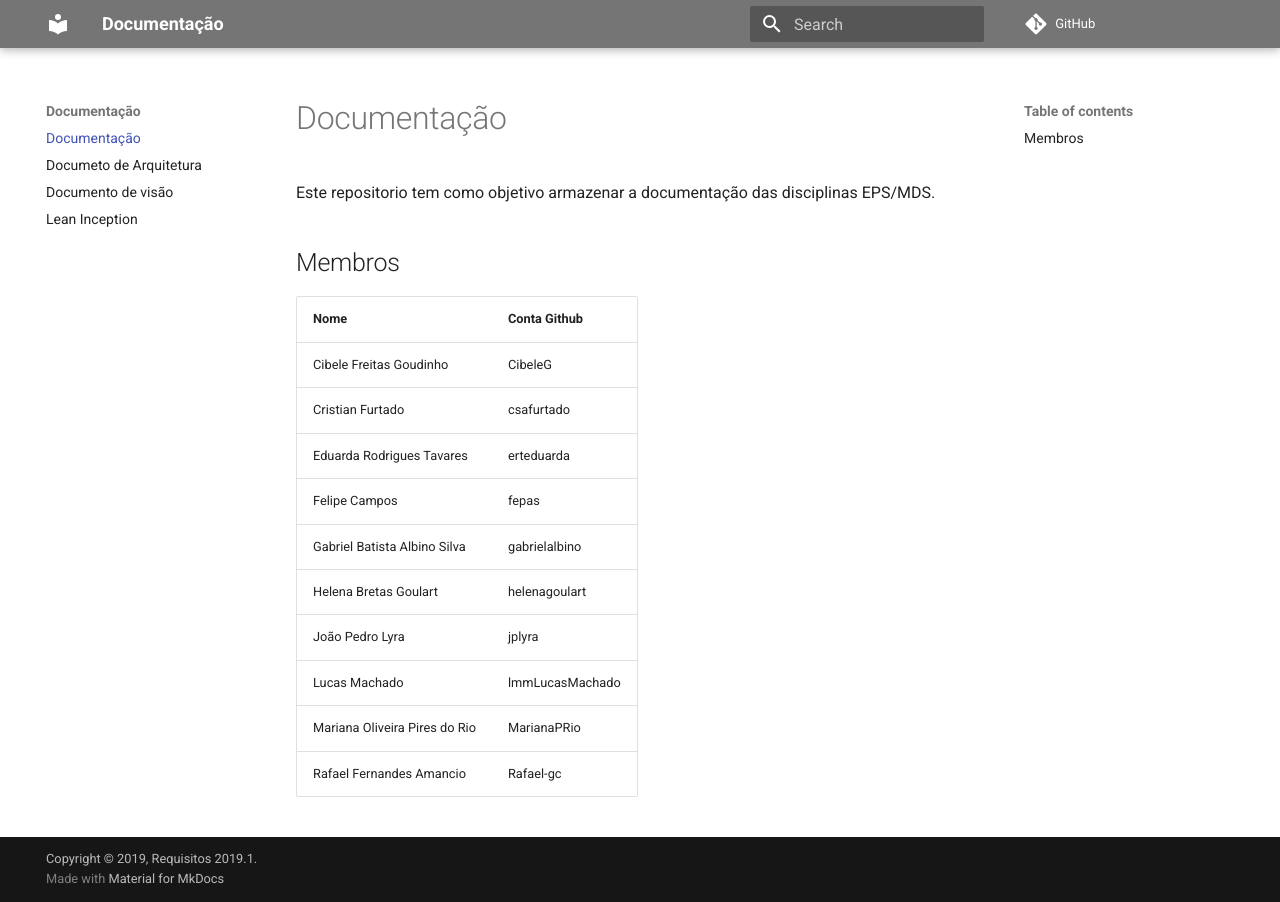
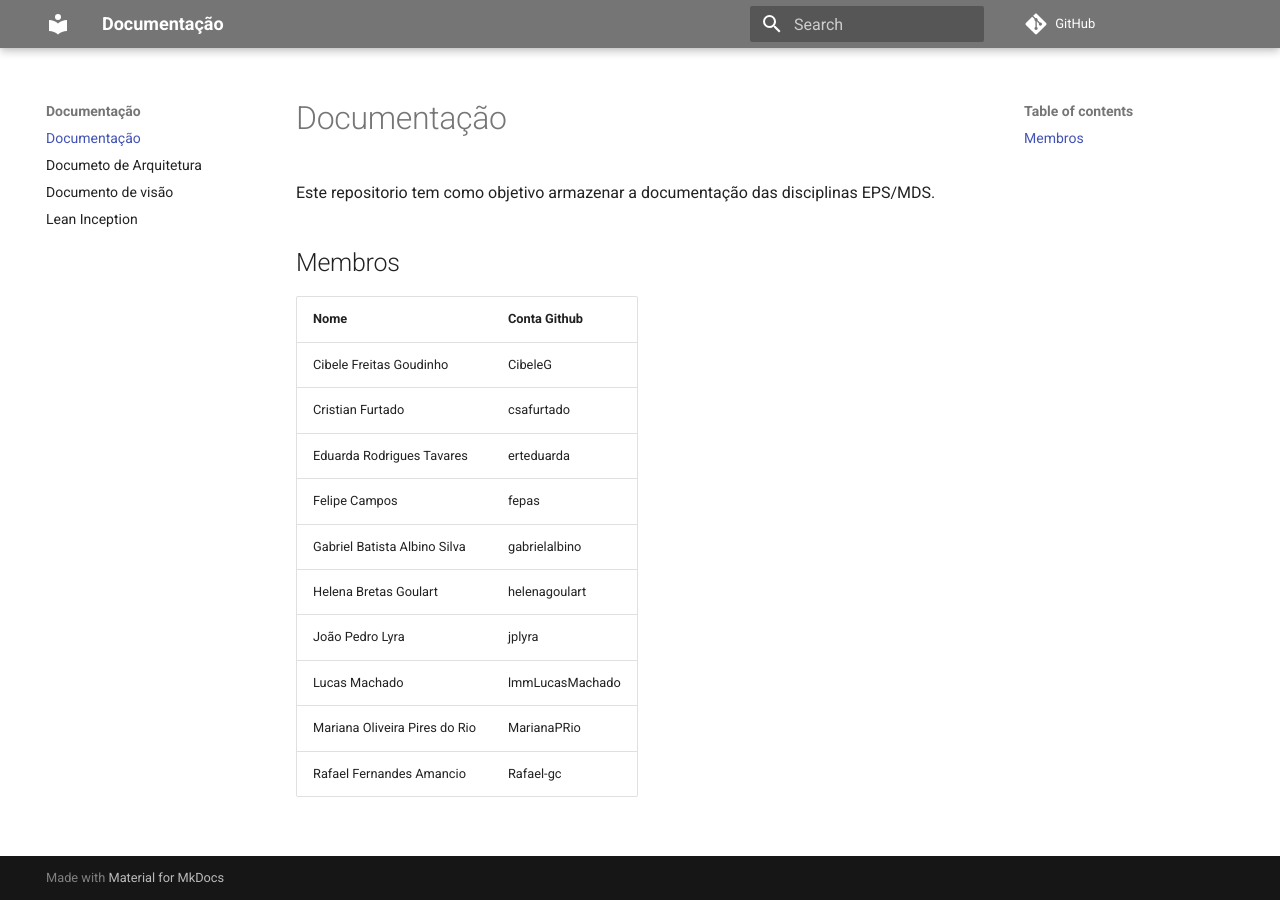
Before and after one commit to fga-eps-mds/2020-2-G6, an MkDocs documentation site: the page built from docs/index.md, in a window 1280 px wide. Built offline with MkDocs 1.6.1 and Material for MkDocs 9.7.7, drawn with Linux system fonts in a browser that asks for light colours; comment, search, counter and statistics services are not loaded.

Commit message:
Update mkdocs.yml
Fix mkdocs

```diff
--- a/mkdocs.yml
+++ b/mkdocs.yml
@@ -2,9 +2,8 @@
 
 site_name: Documentação
 site_description: Repositório da disciplina EPS/MDS
-repo_url: https://github.com/lmmLucasMachado/test
+repo_url: https://github.com/fga-eps-mds/2020.2-Parlamentaqui
 site_dir: site
-copyright: Copyright &copy; 2019, <a href="https://fga-disciplinas.github.io/2019.1-Guia-Bolso/">Requisitos 2019.1</a>.
 dev_addr: ‘0.0.0.0:8000
 theme:
   name: 'material'
```
